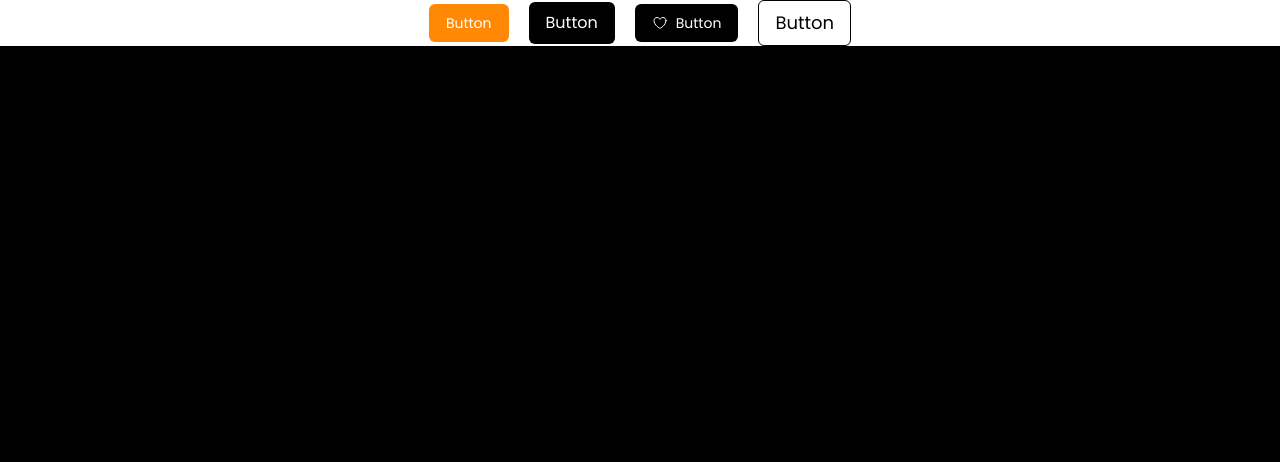
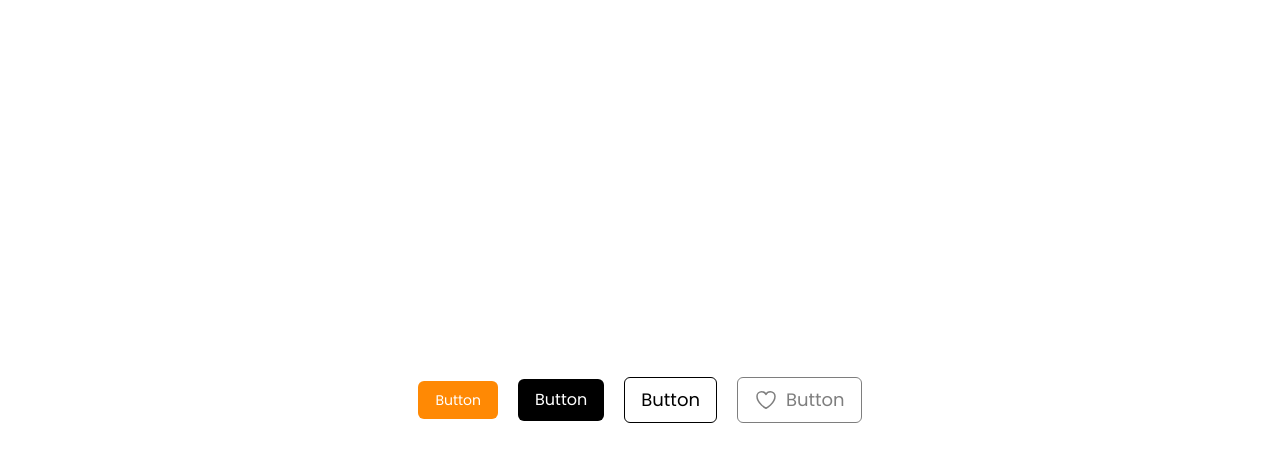
Before and after one commit to ngomanhson/vocab-convert, a Next.js app: page /buttons in a window 1280 px wide. Shown: the top 462 px of the page. Built offline with nearby package versions, Linux system fonts and the light colour scheme.

Commit message:
custom component button 2

```diff
--- a/src/app/buttons/page.tsx
+++ b/src/app/buttons/page.tsx
@@ -3,11 +3,11 @@ import HeartIcon from "@/components/Icons";
 
 export default function ButtonsPage() {
     return (
-        <div className="bg-white flex items-center justify-center gap-5">
+        <div className="h-screen bg-white flex items-center justify-center gap-5">
             <Button size="sm" variant="primary">Button</Button>
             <Button size="md" variant="secondary">Button</Button>
-            <Button leftIcon={<HeartIcon size="sm" />} size="sm" variant="secondary">Button</Button>
             <Button size="lg" variant="ghost">Button</Button>
+            <Button disabled leftIcon={<HeartIcon />} size="lg" variant="ghost">Button</Button>
         </div>
     )
 }
--- a/src/components/Icons/index.tsx
+++ b/src/components/Icons/index.tsx
@@ -1,23 +1,10 @@
 import { ComponentProps } from "react";
 import { twMerge } from "tailwind-merge";
 
-type IconSize = "sm" | "md" | "lg";
-
-export interface IconProps extends ComponentProps<"svg"> {
-    size?: IconSize;
-}
-
-export default function HeartIcon({ size = "sm", ...props }: IconProps) {
-    const sizeClassNames: Record<IconSize, string> = {
-        "sm": "size-4",
-        "md": "size-6",
-        "lg": "size-8",
-    }
-
+export default function HeartIcon(props: ComponentProps<"svg">) {
     return (
-        <svg xmlns="http://www.w3.org/2000/svg" fill="none" viewBox="0 0 24 24" strokeWidth={1.5} stroke="currentColor" className={twMerge("w-6 h-6", size && sizeClassNames[size])} {...props}>
+        <svg xmlns="http://www.w3.org/2000/svg" fill="none" viewBox="0 0 24 24" strokeWidth={1.5} stroke="currentColor" className={twMerge("w-6 h-6")} {...props}>
             <path strokeLinecap="round" strokeLinejoin="round" d="M21 8.25c0-2.485-2.099-4.5-4.688-4.5-1.935 0-3.597 1.126-4.312 2.733-.715-1.607-2.377-2.733-4.313-2.733C5.1 3.75 3 5.765 3 8.25c0 7.22 9 12 9 12s9-4.78 9-12z" />
         </svg>
     )
-
 }
--- a/src/components/common/Button/index.tsx
+++ b/src/components/common/Button/index.tsx
@@ -1,22 +1,28 @@
-import React from "react"
+import React, { cloneElement, ComponentProps, HTMLAttributes } from "react"
 import { twMerge } from "tailwind-merge";
 
 type ButtonVariant = "primary" | "secondary" | "ghost";
 type ButtonSize = "sm" | "md" | "lg";
 
-interface ButtonProps {
+export interface ButtonProps extends ComponentProps<"button"> {
     children: React.ReactNode;
     variant: ButtonVariant;
     size: ButtonSize;
-    leftIcon?: React.ReactElement;
-    rightIcon?: React.ReactElement;
+    leftIcon?: React.ReactElement<HTMLAttributes<HTMLElement>, string>;
+    isLoading?: boolean;
 }
 
-export default function Button({ children, variant = "ghost", size = "lg", leftIcon, rightIcon }: ButtonProps) {
+export default function Button({ children, variant = "ghost", size = "lg", leftIcon, className, isLoading = false, ...buttonProps }: ButtonProps) {
     const variantClassNames: Record<ButtonVariant, string> = {
         "primary": "bg-orange-400 text-white",
         "secondary": "bg-black text-white",
         "ghost": "bg-transparent text-black border border-current",
+    }
+
+    const iconVariantClassNames: Record<ButtonVariant, string> = {
+        "primary": "text-white stroke-current",
+        "secondary": "text-white stroke-current",
+        "ghost": "stroke-current",
     }
 
     const sizeClassNames: Record<ButtonSize, string> = {
@@ -25,14 +31,44 @@ export default function Button({ children, variant = "ghost", size = "lg", leftI
         "lg": "text-lg",
     }
 
+    const iconSizeClassNames: Record<ButtonSize, string> = {
+        "sm": "size-4",
+        "md": "size-5",
+        "lg": "size-6",
+    }
+
+    const loadingSizeClassNames: Record<ButtonSize, string> = {
+        "sm": "size-4",
+        "md": "size-5",
+        "lg": "size-6",
+    }
+
+    const { className: leftIconClassName, ...leftIconProps } = leftIcon?.props || {}
+
+    const leftIconClone = leftIcon ? cloneElement(leftIcon, {
+        className: twMerge(iconSizeClassNames[size], iconVariantClassNames[variant]),
+        ...leftIconProps
+    }) : null;
+
+
+    const loading = <div className={twMerge("absolute left-1/2 top-1/2 -translate-x-1/2 -translate-y-1/2 size-5 border-2 border-current border-t-transparent border-b-transparent rounded-full animate-spin", loadingSizeClassNames[size])}></div>
+
     return (
-        <button className={
-            twMerge("flex items-center gap-2 cursor-pointer py-2 px-4 rounded-md bg-gray-200 font-medium border border-transparent",
-                variantClassNames[variant],
-                sizeClassNames[size],
-            )}>
-            {leftIcon}
-            {children}
+        <button
+            className={
+                twMerge("flex items-center gap-2 relative py-2 px-4 cursor-pointer rounded-md bg-gray-200 font-medium border border-transparent disabled:cursor-not-allowed disabled:pointer-events-none disabled:select-none disabled:opacity-50",
+                    variantClassNames[variant],
+                    sizeClassNames[size],
+                    leftIconClassName,
+                    className,
+                )}
+            {...buttonProps}
+        >
+            {isLoading ? loading :
+                <>
+                    {leftIconClone}
+                    {children}
+                </>}
         </button>
     );
 }
```
